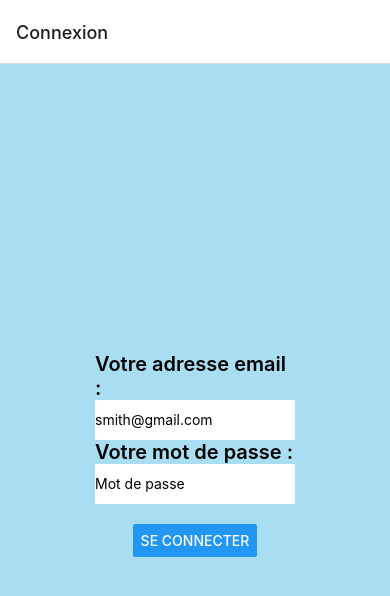
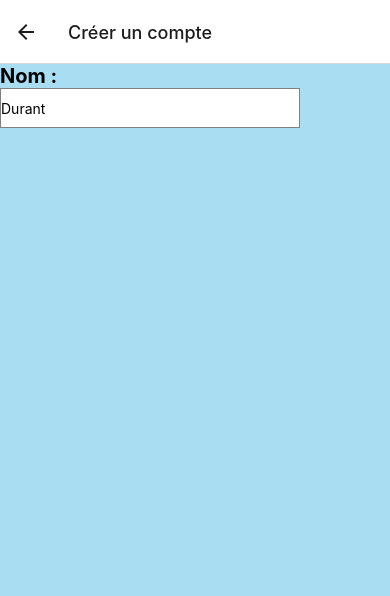
Before and after one commit to Paul-prog44/HealthNorthMobileApp, a React Native app: screen /AccountCreation in a window 390 px wide. Shown: the top 596 px of the page. Built offline with nearby package versions, Linux system fonts and the light colour scheme.

Commit message:
Add AccountCreation page and MyInput component

```diff
--- /dev/null
+++ b/AccountCreation.js
@@ -0,0 +1,10 @@
+import { Text, View, Button, TextInput, ScrollView} from 'react-native'
+import MyInput from './components/MyInput';
+
+export default function AccountCreation() {
+    return (
+        <ScrollView style={{flex:1, flexDirection:"column", backgroundColor:"rgb(169, 221, 242)"}}>
+            <MyInput label="Nom" placeholder="Durant"/>
+        </ScrollView>
+      );
+}
--- a/App.js
+++ b/App.js
@@ -5,6 +5,7 @@ import Homepage from "./Homepage";
 import YourAccount from "./YourAccount";
 import Reservations from "./Reservations";
 import ReservationDeleted from "./ReservationDeleted";
+import AccountCreation from "./AccountCreation";
 
 
 const Stack = createNativeStackNavigator();
@@ -18,6 +19,7 @@ export default function App() {
             <Stack.Screen name="YourAccount" component={YourAccount} options={{title:'Votre compte'}}/>
             <Stack.Screen name="Reservations" component={Reservations} options={{title:'Vos rendez-vous'}}/>
             <Stack.Screen name="ReservationDeleted" component={ReservationDeleted} options={{title: 'Réservation annulée'}}/>
+            <Stack.Screen name="AccountCreation" component={AccountCreation} options={{title: 'Créer un compte'}}/>
         </Stack.Navigator>
         </NavigationContainer>
     );
--- a/Connexion.js
+++ b/Connexion.js
@@ -36,31 +36,42 @@ export default function Connexion({navigation}) {
 
       useEffect(() => {
         if (user) {
-          navigation.navigate('Homepage', { user })
+          navigation.navigate('Homepage', { user });
         }
       }, [user, ])
 
+
+
     return (
         <View style={{flex:1, flexDirection: "column", backgroundColor:"rgb(169, 221, 242)", justifyContent:"center", alignItems:"center"}}>
-            {invalidCredentials && <Text style={{width: 200, fontWeight:600, fontSize:20, color:'red'}}>Mot de passe ou identifiants erronés</Text>}
+            {invalidCredentials && <Text style={{width: 200, fontWeight:600, fontSize:20, color:'red'}}>Mot de passe ou identifiant erroné</Text>}
             <Text style={{width: 200, fontWeight:600, fontSize:20}}>Votre adresse email :</Text>
-            <TextInput name="emailAddress"style={{height: 40, width: 200, backgroundColor : "white"}}
+
+            <TextInput name="emailAddress"style={{height: 40, width: 200, backgroundColor : "white", borderColor: 'gray',
+    borderWidth: 1,}}
                         placeholder="smith@gmail.com"
                         onChangeText={newText => setEmailAddress(newText)}
                         defaultValue={emailAddress}/>
 
             <Text style={{width: 200, fontWeight:600, fontSize:20}}>Votre mot de passe :</Text>
+
             <TextInput name="password"
-                        style={{height: 40, width: 200, backgroundColor : "white" , marginBottom: 20}}
+                        style={{height: 40, width: 200, backgroundColor : "white" , marginBottom: 20, borderColor: 'gray',
+                          borderWidth: 1,}}
                         placeholder="Mot de passe"
                         onChangeText={newText => setPassword(newText)}
                         secureTextEntry={true}
                         defaultValue={password}/>
+
             <Button title="Se connecter"
-                onPress={() => {
-                  fetchUsers()
-                }}/>
-
+                    onPress={() => {
+                     fetchUsers()
+                    }}/>
+            <Button title="Créer un compte"
+                    onPress={() => {
+                      navigation.navigate('AccountCreation')
+                    }}
+            ></Button>
         </View>
     )
 }
--- /dev/null
+++ b/components/MyInput.jsx
@@ -0,0 +1,16 @@
+
+import { Text, TextInput, View } from "react-native";
+
+export default function mMInput({label, placeholder}) {
+
+    return (
+        <View>
+            <Text style={{fontWeight:'bold', fontSize:20}}>{label} :</Text>
+            <TextInput
+                style={{height: 40, width: 300, backgroundColor : "white" , marginBottom: 20, borderColor: 'gray',
+                    borderWidth: 1,}}
+                placeholder={placeholder}
+            />
+        </View>
+    )
+}
```
